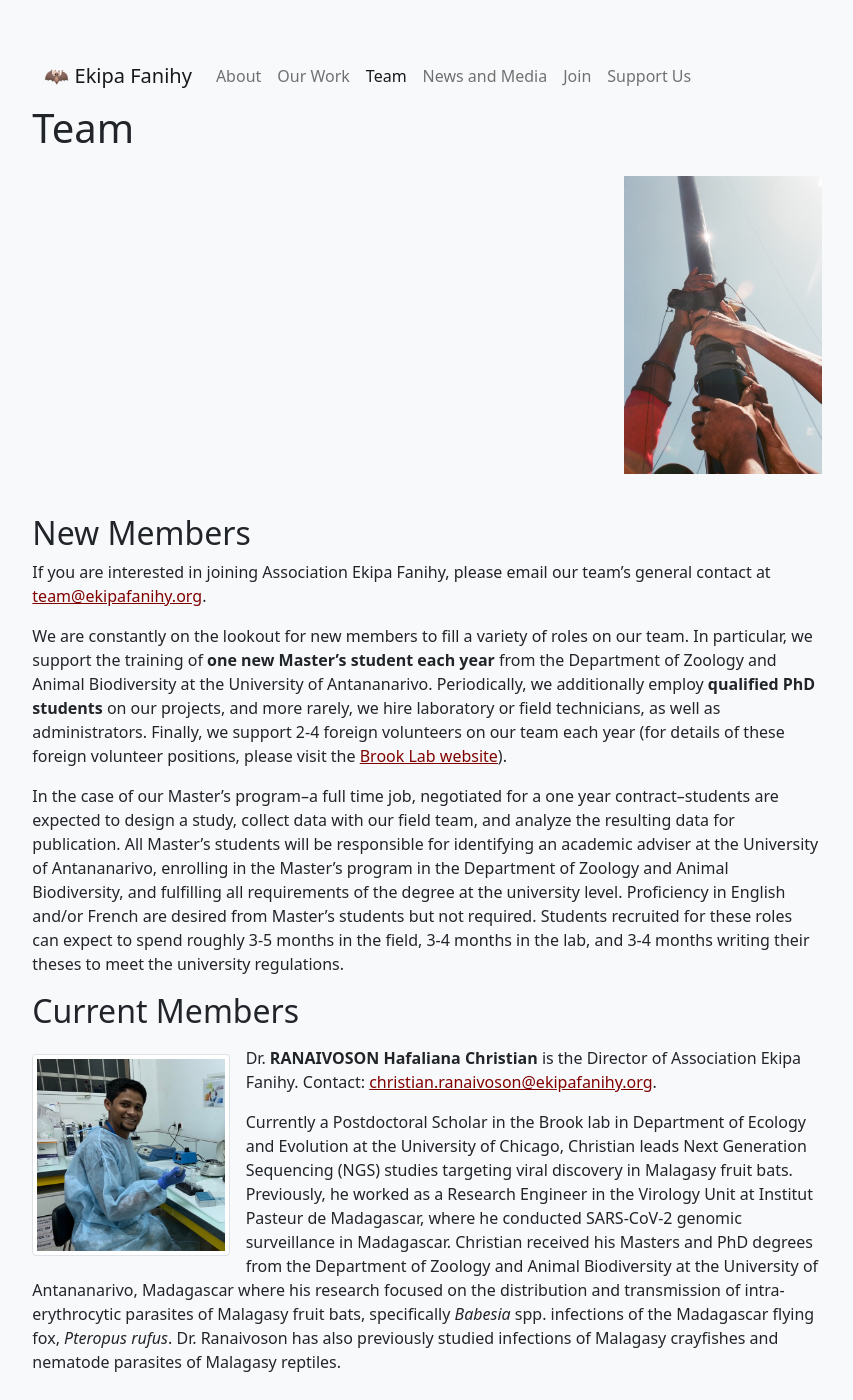
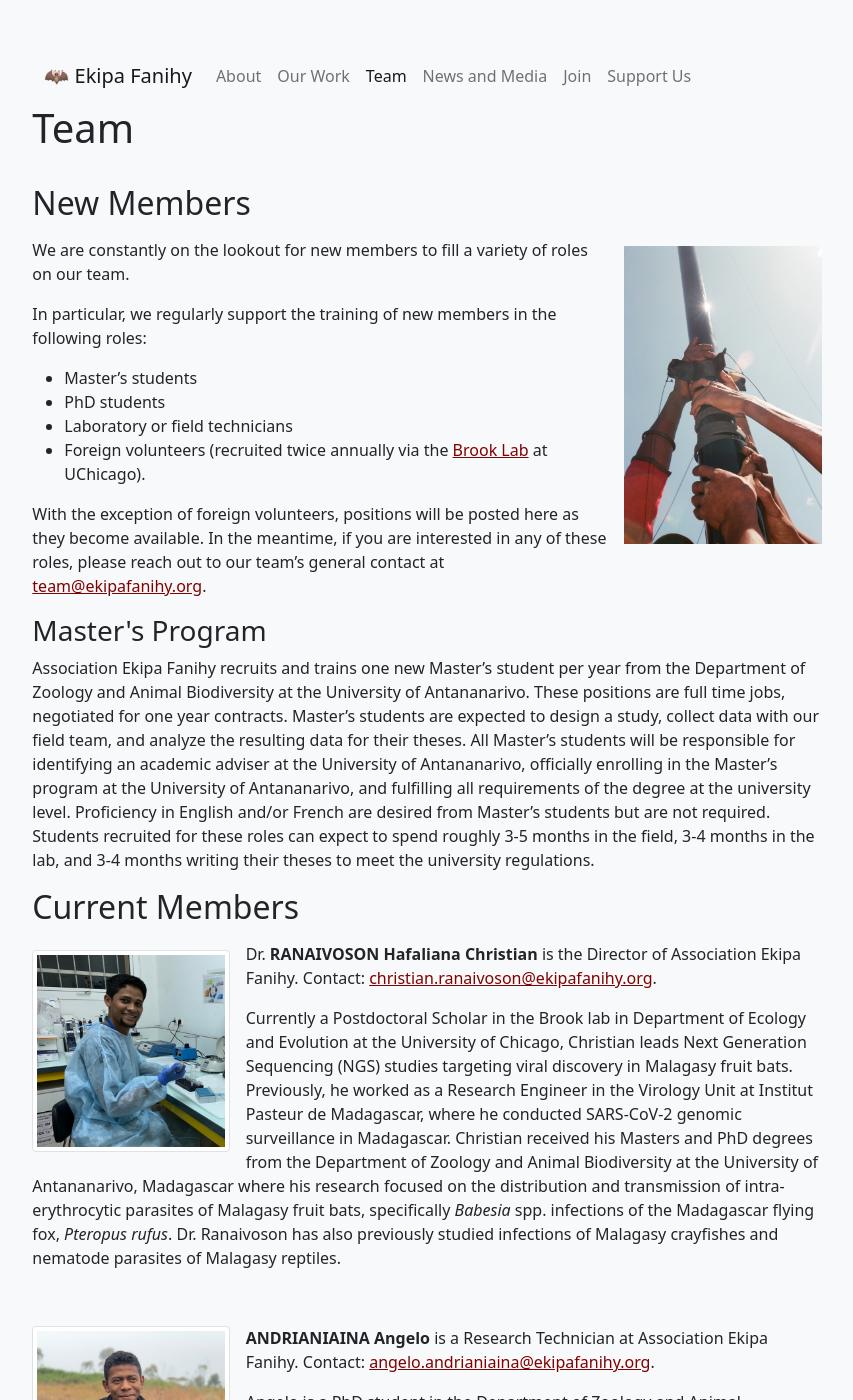
Before and after one commit to brooklabteam/www-ekipafanihy, a Jekyll site: the page built from team.md, in a window 1280 px wide and 1400 px high. Shown: the whole window, without its empty margins (213-1066 px from the left). Built offline with Jekyll 4.4.1, drawn with Linux system fonts in a browser that asks for light colours.

Commit message:
update team page

```diff
--- a/team.md
+++ b/team.md
@@ -3,19 +3,27 @@ layout: page
 title: Team
 permalink: /team
 ---
-<img src="/assets/team/Hands together.JPG" alt="hands" class="img float-end col-sm-3">
+
 
 <div style="clear:both;">&nbsp;</div>
 
 <h2>New Members</h2>
 
+<img src="/assets/team/Hands together.JPG" alt="hands" class="img float-end col-sm-3">
 
-If you are interested in joining Association Ekipa Fanihy, please email our team's general contact at <team@ekipafanihy.org>.
+We are constantly on the lookout for new members to fill a variety of roles on our team.
 
-We are constantly on the lookout for new members to fill a variety of roles on our team. In particular, we support the training of **one new Master's student each year** from the Department of Zoology and Animal Biodiversity at the University of Antananarivo. Periodically, we additionally employ **qualified PhD students** on our projects, and more rarely, we hire laboratory or field technicians, as well as administrators. Finally, we support 2-4 foreign volunteers on our team each year (for details of these foreign volunteer positions, please visit the [Brook Lab website](https://brooklab.org/join)).
+In particular, we regularly support the training of new members in the following roles:
+- Master's students
+- PhD students
+- Laboratory or field technicians
+- Foreign volunteers (recruited twice annually via the [Brook Lab](https://brooklab.org/join) at UChicago).
 
+With the exception of foreign volunteers, positions will be posted here as they become available. In the meantime, if you are interested in any of these roles, please reach out to our team's general contact at <team@ekipafanihy.org>.
 
-In the case of our Master's program--a full time job, negotiated for a one year contract--students are expected to design a study, collect data with our field team, and analyze the resulting data for publication. All Master's students will be responsible for identifying an academic adviser at the University of Antananarivo, enrolling in the Master's program in the Department of Zoology and Animal Biodiversity, and fulfilling all requirements of the degree at the university level. Proficiency in English and/or French are desired from Master's students but not required. Students recruited for these roles can expect to spend roughly 3-5 months in the field, 3-4 months in the lab, and 3-4 months writing their theses to meet the university regulations.
+<h3>Master's Program</h3>
+
+Association Ekipa Fanihy recruits and trains one new Master's student per year from the Department of Zoology and Animal Biodiversity at the University of Antananarivo. These positions are full time jobs, negotiated for one year contracts. Master's students are expected to design a study, collect data with our field team, and analyze the resulting data for their theses. All Master's students will be responsible for identifying an academic adviser at the University of Antananarivo, officially enrolling in the Master's program at the University of Antananarivo, and fulfilling all requirements of the degree at the university level. Proficiency in English and/or French are desired from Master's students but are not required. Students recruited for these roles can expect to spend roughly 3-5 months in the field, 3-4 months in the lab, and 3-4 months writing their theses to meet the university regulations.
 
 
 <h2>Current Members</h2>
```
